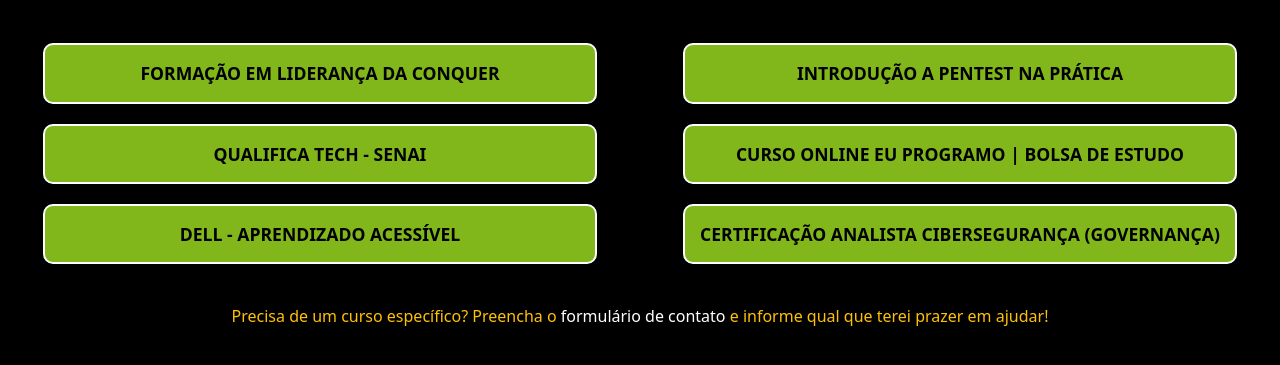
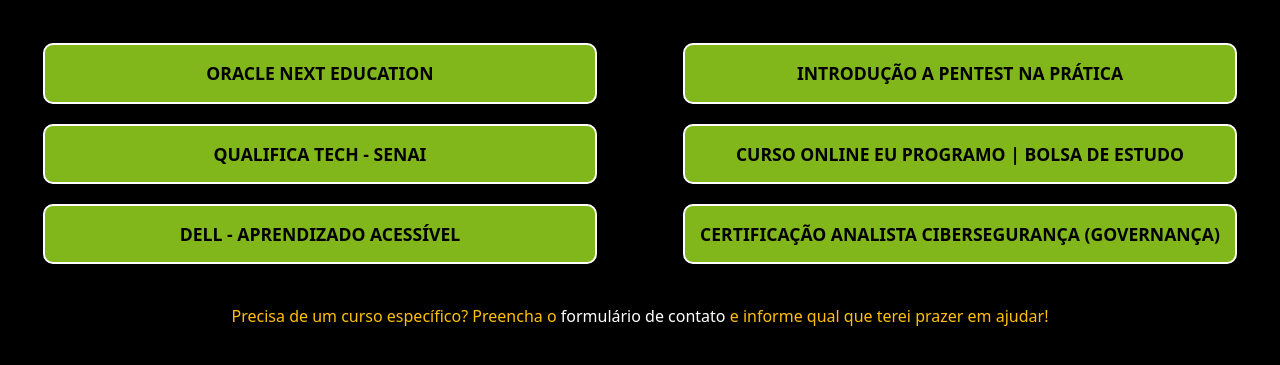
Before and after one commit to alanadiastech/alanadias, a plain HTML site: page cursos-formacoes.html in a window 1280 px wide. Shown: the part 263-628 px from the top of the page. Drawn offline with nearby package versions, Linux system fonts and the light colour scheme.

Commit message:
oracle+alura

```diff
--- a/cursos-formacoes.html
+++ b/cursos-formacoes.html
@@ -50,7 +50,7 @@
         <h1 class="title">Cursos e Formações Gratuitos</h1>
         <div class="row ">
             <div class="col-lg-6 col-md-12 link-tree" id="lista">
-              <a class="pesquisa" href="https://www.escolaconquer.com.br/lideres/?ref_id=634568a45bc0fM">Formação em Liderança da Conquer</a>
+              <a class="pesquisa" href="https://app.aluracursos.com/form-one/registro/br-geral/brazil/intro?lang=pt_BR">Oracle Next Education</a>
               <a class="pesquisa" href="https://cadastro.sc.senai.br/QualificaTech">Qualifica Tech - Senai</a>
               <a class="pesquisa" href="https://leadfortaleza.com.br/dal/selections/56?selectionStatus=OPEN">Dell - Aprendizado Acessível</a>
            </div>
```
